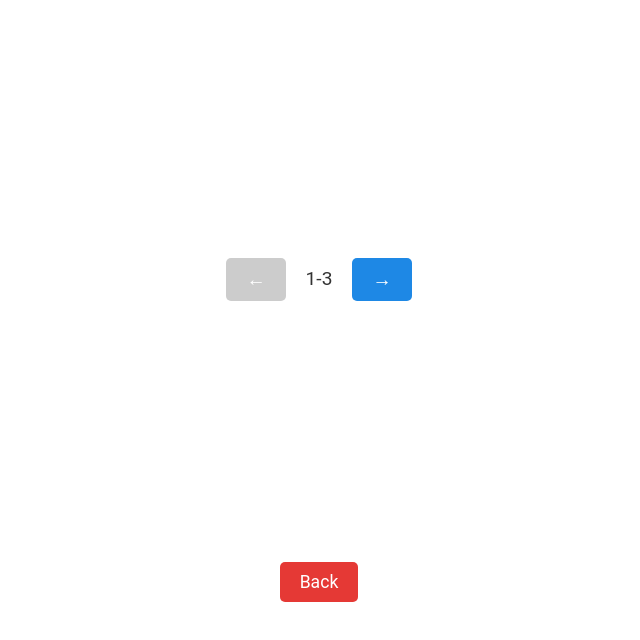
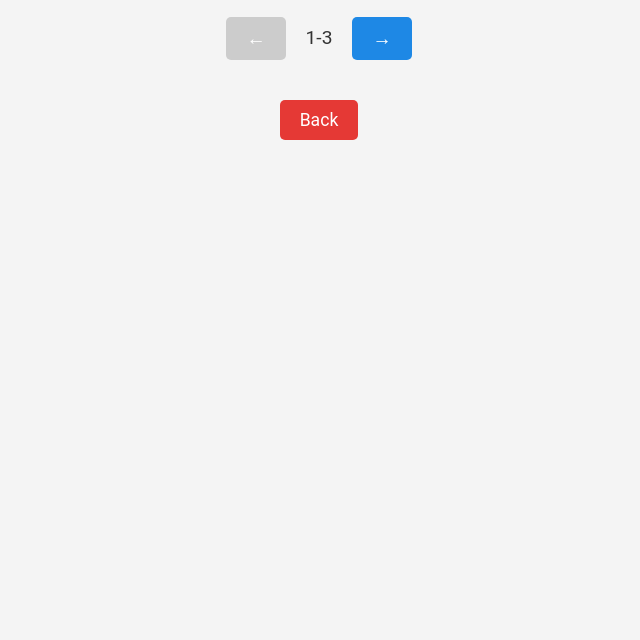
Before and after one commit to codesaksham11/Demopage-, a plain HTML site: page abc.html in a window 1280 px wide. Shown: the part 158-798 px from the top of the page, without its empty margins (321-961 px from the left). Drawn offline with Linux system fonts and the light colour scheme.

Commit message:
Update style.css

```diff
--- a/css/style.css
+++ b/css/style.css
@@ -46,20 +46,17 @@ h1 {
 }
 
 .page-container {
-    position: fixed;
-    top: 0;
-    left: 0;
-    width: 100%;
-    height: 100%;
-    background-color: white;
     padding: 20px;
+    min-height: 100vh; /* Ensures container takes at least full viewport height */
     display: flex;
     flex-direction: column;
-    justify-content: space-between;
+    align-items: center;
 }
 
 .page {
     text-align: center;
+    width: 100%;
+    max-width: 800px; /* Limits page width for readability */
 }
 
 .page h2 {
@@ -114,8 +111,7 @@ h1 {
     font-size: 1.1rem;
     cursor: pointer;
     border-radius: 5px;
-    margin-bottom: 20px;
-    align-self: center;
+    margin: 20px 0;
 }
 
 .back-btn a {
```
